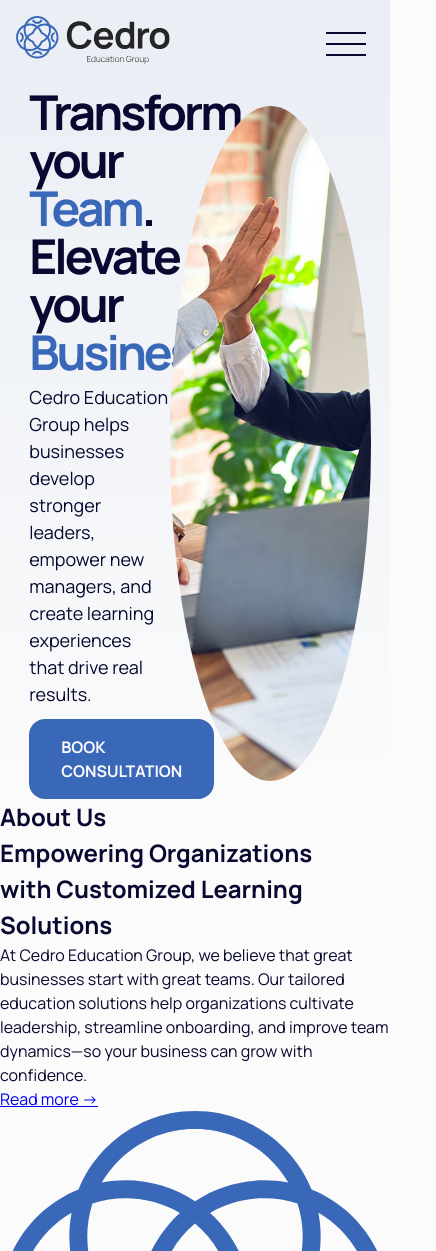
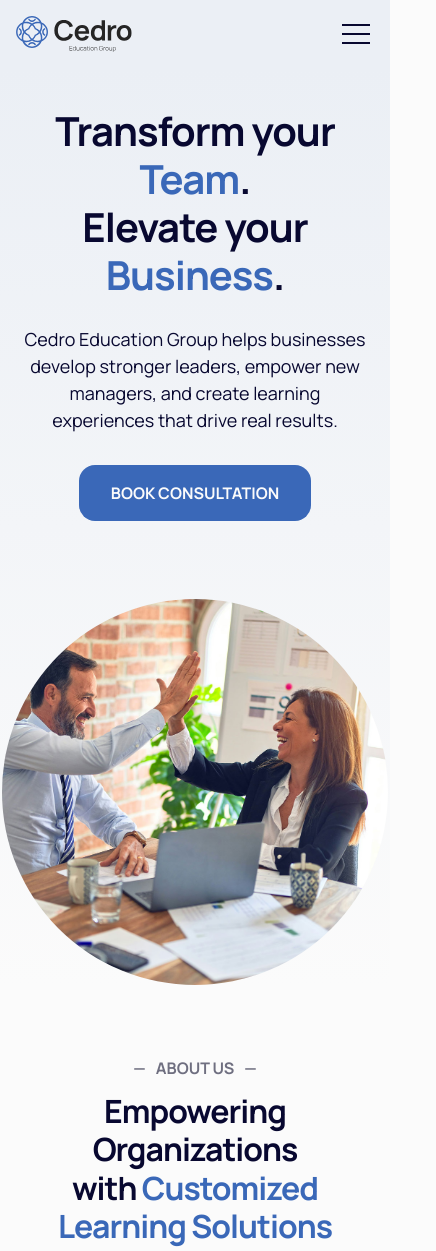
Before and after one commit to gustavonerip/cedroeducation, a website built with Vite: page index.html in a window 390 px wide. Shown: the top 1251 px of the page, 436 px wide, since content can reach past the window. Built offline with nearby package versions, Linux system fonts and the light colour scheme.

Commit message:
about us section styled

```diff
--- a/index.html
+++ b/index.html
@@ -71,9 +71,6 @@
             solutions help organizations cultivate leadership, streamline onboarding, and improve team
             dynamics—so
             your business can grow with confidence.</p>
-          <p>
-            <a href="#" class="terciary-btn">Read more -></a>
-          </p>
         </div>
         <div class="about__image">
           <img src="cedro-education-symbol.svg" width="100%" height="100%" loading="lazy">
--- a/src/style.css
+++ b/src/style.css
@@ -94,6 +94,7 @@ main {
   position: sticky;
   top: 0;
   left: 0;
+  z-index: 100;
 
   /* Children */
   display: flex;
@@ -118,6 +119,7 @@ main {
 
 .header__logo img {
   height: 100%;
+  object-fit: contain;
 }
 
 .header.scrolled .header__logo {
@@ -214,6 +216,62 @@ main {
   min-height: 100vh;
 }
 
+/* || ABOUT US */
+.main__about {
+  min-height: 640px;
+  padding: 5vw 0;
+}
+
+.main__about .container {
+  position: relative;
+}
+
+.about__content {
+  max-width: 34vw;
+  margin: 0 auto;
+  flex-direction: column;
+  gap: 1vw;
+}
+
+.about__content h1 {
+  font-size: 1em;
+  color: var(--neutral-50);
+  text-transform: uppercase;
+  text-align: center;
+  line-height: 3em;
+}
+
+.about__content h1::before,
+.about__content h1::after {
+  content: "—";
+  margin-right: 10px;
+  margin-left: 10px;
+}
+
+.about__content h2 {
+  font-size: 2.5em;
+  letter-spacing: -1px;
+  line-height: 1.2;
+  text-align: center;
+  margin-bottom: 48px;
+}
+
+.about__content h2 span {
+  color: var(--secondary-color);
+}
+
+.about__content p {
+  max-width: 630px;
+  margin: 0 auto;
+  margin-bottom: 48px;
+}
+
+.about__image {
+  position: absolute;
+  right: 5%;
+  top: 80%;
+}
+
 /* || FOOTER */
 .footer {
   text-align: center;
@@ -230,10 +288,6 @@ main {
   /* || HEADER */
   .header {
     padding: 1.25em;
-  }
-
-  .header__logo img {
-    height: 48px;
   }
 
   .header__nav {
@@ -269,10 +323,10 @@ main {
   }
 
   .header__burger {
-    width: 56px;
-    height: 56px;
+    width: 36px;
+    height: 36px;
     z-index: 11;
-    padding: 1em 0.5em;
+    padding: 8px 4px;
     display: flex;
     flex-direction: column;
     justify-content: space-between;
@@ -286,7 +340,7 @@ main {
   }
 
   .header__burger.close span:first-child {
-    transform: translate(0.5px, 11px) rotate(-45deg);
+    transform: translate(0, 9px) rotate(-45deg);
   }
 
   .header__burger.close span:nth-child(2) {
@@ -296,7 +350,40 @@ main {
   }
 
   .header__burger.close span:last-child {
-    transform: translate(-0.5px, -11px) rotate(45deg);
+    transform: translate(0, -9px) rotate(45deg);
+  }
+
+  .header.scrolled {
+    padding: 1em;
+  }
+
+  .header.scrolled .header__logo {
+    height: 36px;
+  }
+
+  /* HERO TABLET */
+  .hero__content {
+    max-width: 650px;
+    width: 100%;
+    padding: 10vw 5vw;
+    margin-left: 0;
+  }
+
+  /* ABOUT */
+  .about__content {
+    max-width: 85vw;
+  }
+
+  .about__image {
+    position: static;
+    width: 120px;
+    height: auto;
+    margin: 0 auto;
+  }
+
+  /* || UTILITIES */
+  .flex {
+    flex-direction: column;
   }
 }
 
@@ -307,12 +394,59 @@ main {
     padding: 1em 1em;
   }
 
+  .header__logo {
+    height: 36px;
+  }
+
   .nav__nav-links {
     padding: 10%;
   }
 
   .nav__nav-links a {
     font-size: 1.125em;
+  }
+
+  /* HERO MOBILE */
+
+  .hero {
+    margin: 0 0 10vw;
+  }
+
+  .hero .container {
+    gap: 10vw;
+    padding: 0 2px;
+  }
+
+  .hero__content {
+    display: flex;
+    flex-direction: column;
+    align-items: center;
+    gap: 5vw;
+  }
+
+  .hero__content h1 {
+    font-size: 2.5rem;
+    letter-spacing: -1px;
+    padding: 0;
+    line-height: 1.2;
+    text-align: center;
+  }
+
+  .hero__content p {
+    text-align: center;
+  }
+
+  .hero__image {
+    max-width: 120%;
+    height: auto;
+  }
+
+  /* ABOUT */
+  .about__content {
+    text-align: center;
+  }
+  .about__content h2 {
+    font-size: 2em;
   }
 }
 
```
